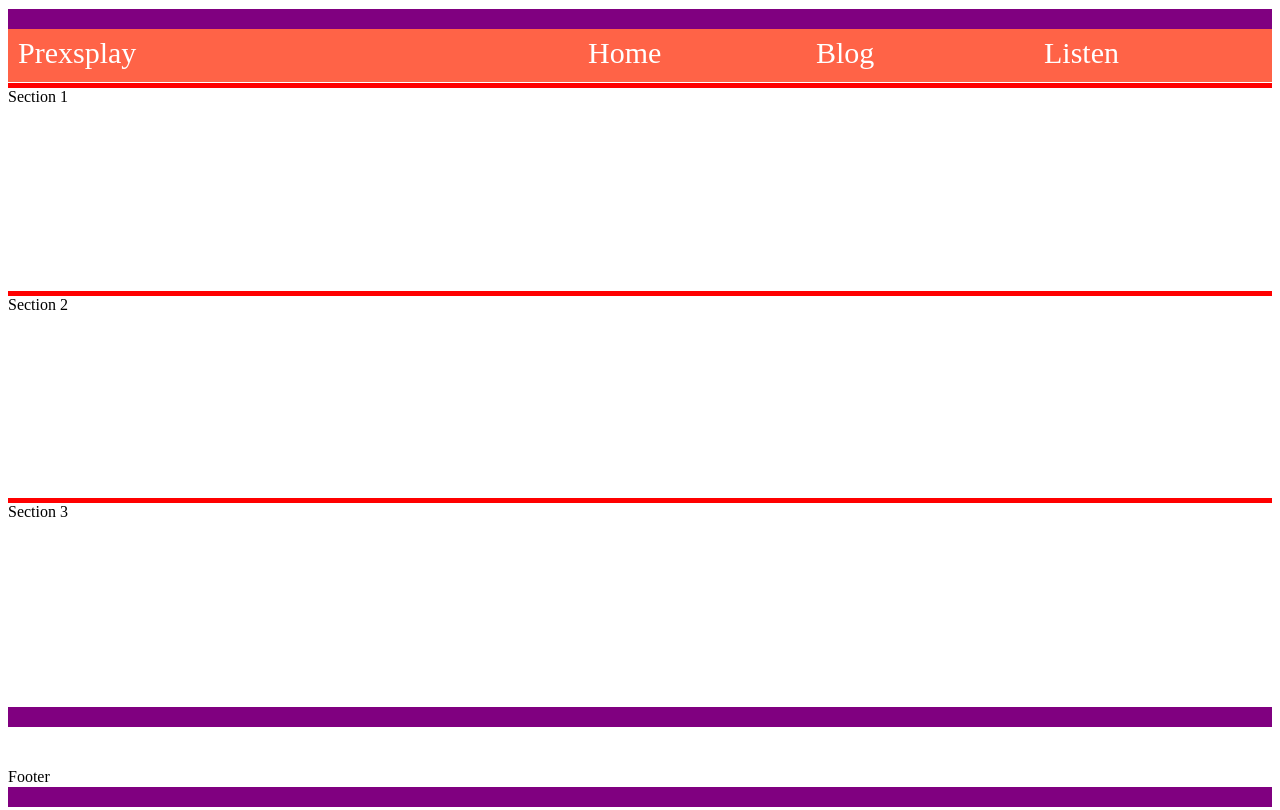
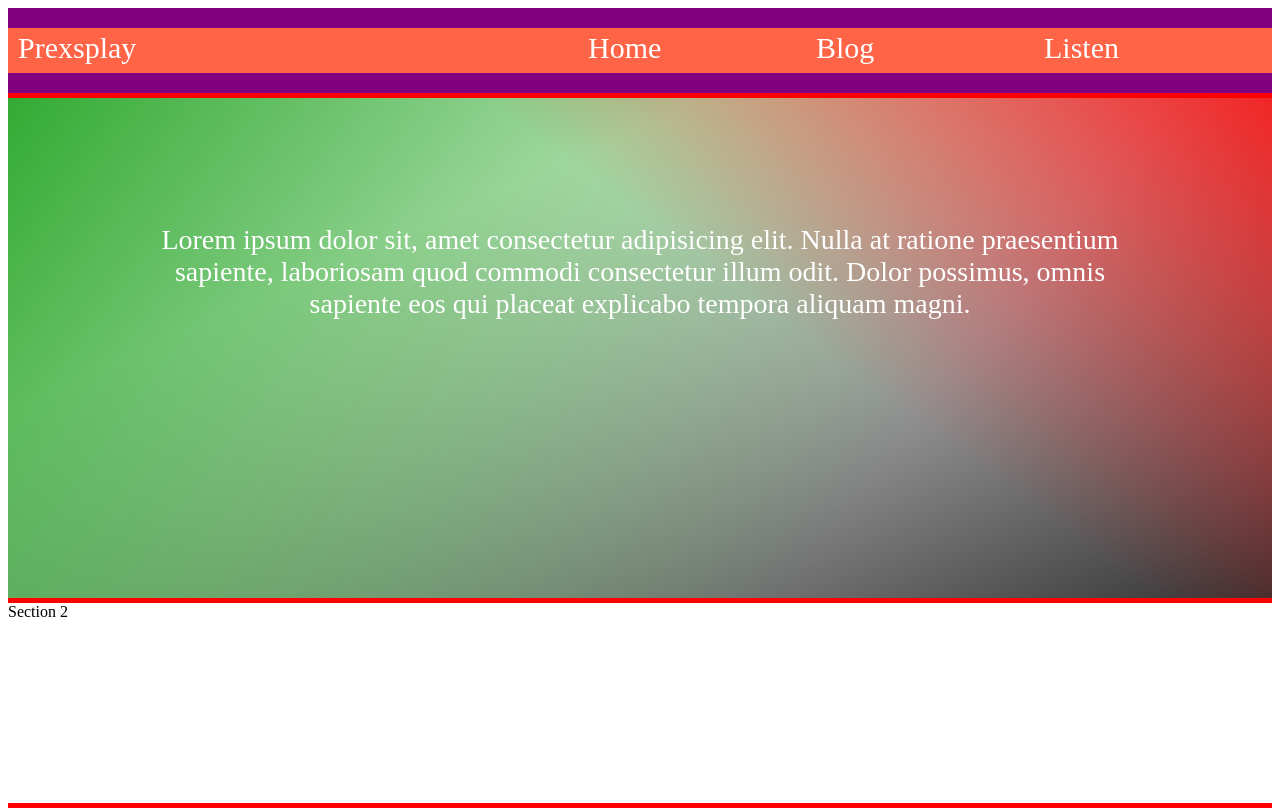
Before and after one commit to prexsplay/YG, a plain HTML site: page index.html in a window 1280 px wide. Shown: the top 810 px of the page. Drawn offline with Linux system fonts and the light colour scheme.

Commit message:
nav + s1

```diff
--- a/index.html
+++ b/index.html
@@ -12,8 +12,8 @@
 <body>
 
     <div class="container">
-        <div class="navbar">
-            <div class="P">
+        <header class="navbar">
+            <div id="P">
                 <a href="#">Prexsplay</a>
             </div>
             <div class="H">
@@ -25,11 +25,12 @@
             <div class="L">
                 <a href="#">Listen</a>
             </div>
-        </div>
+        </header>
 
 
         <div class="s1">
-            Section 1</div>
+            <p>Lorem ipsum dolor sit, amet consectetur adipisicing elit. Nulla at ratione praesentium sapiente, laboriosam quod commodi consectetur illum odit. Dolor possimus, omnis sapiente eos qui placeat explicabo tempora aliquam magni.</p>
+        </div>
 
         <div class="s2">Section 2</div>
         <div class="s3">Section 3</div>
--- a/style.css
+++ b/style.css
@@ -1,3 +1,8 @@
+html.body {
+  box-sizing: border-box;
+}
+
+
 .container {
   display: -webkit-box;
   display: -ms-flexbox;
@@ -6,6 +11,7 @@
   flex-wrap: wrap;
   min-height: 100vh;
 }
+
 
 /* .container div { */
   /* border: solid 1px green; */
@@ -17,16 +23,24 @@
   display: flex;
   width: 100%;
   margin: 0;
-  line-height: 6vh;
-  background: tomato;
+  line-height: 5vh;
+  background: #ff6447;
   color: white;
   /* padding: 5px; */
-  border-top: solid 20px purple;
+  border-top: solid 20px rgb(128, 0, 128);
+  border-bottom: solid 20px purple;
   margin: auto;
+}
 
+a:hover {
+          /* border-bottom: solid 5px purple; */
+          /* background:rgba(128, 0, 128, .5);   */
+          background: linear-gradient(217deg, rgba(255,0,129,.8), rgba(180, 95, 129, 0) 40.91%),
+            linear-gradient(127deg, rgba(0,150,0,.8), rgba(0,255,0,0) 70.71%),
+            linear-gradient(336deg, rgba(0,0,2,.8), rgba(0,0,255,0) 70.71%);
+          line-height: 60px;
+}
 
-
-}
 
  a {
   text-decoration: none;
@@ -34,7 +48,7 @@
   font-size: 30px;
 }
 
-.P {
+#P {
   width: 50%;
   margin-left: 10px;
 }
@@ -53,8 +67,20 @@
 
 .s1 {
   width: 100%;
-  height: 200px;
+  height: 500px;
 border-top: solid 5px red;
+background: linear-gradient(217deg, rgba(255,0,0,.8), rgba(180, 95, 129, 0) 40.91%),
+            linear-gradient(127deg, rgba(0,150,0,.8), rgba(0,255,0,0) 70.71%),
+            linear-gradient(336deg, rgba(0,0,2,.8), rgba(0,0,255,0) 70.71%);
+
+}
+.s1 p{
+  box-sizing: border-box;
+  color: white;
+  text-align: center;
+  font-size: 28px;
+  /* background: blue; */
+  margin:10%;
 
 }
 
```
Also changed, not shown: style.min.css.
